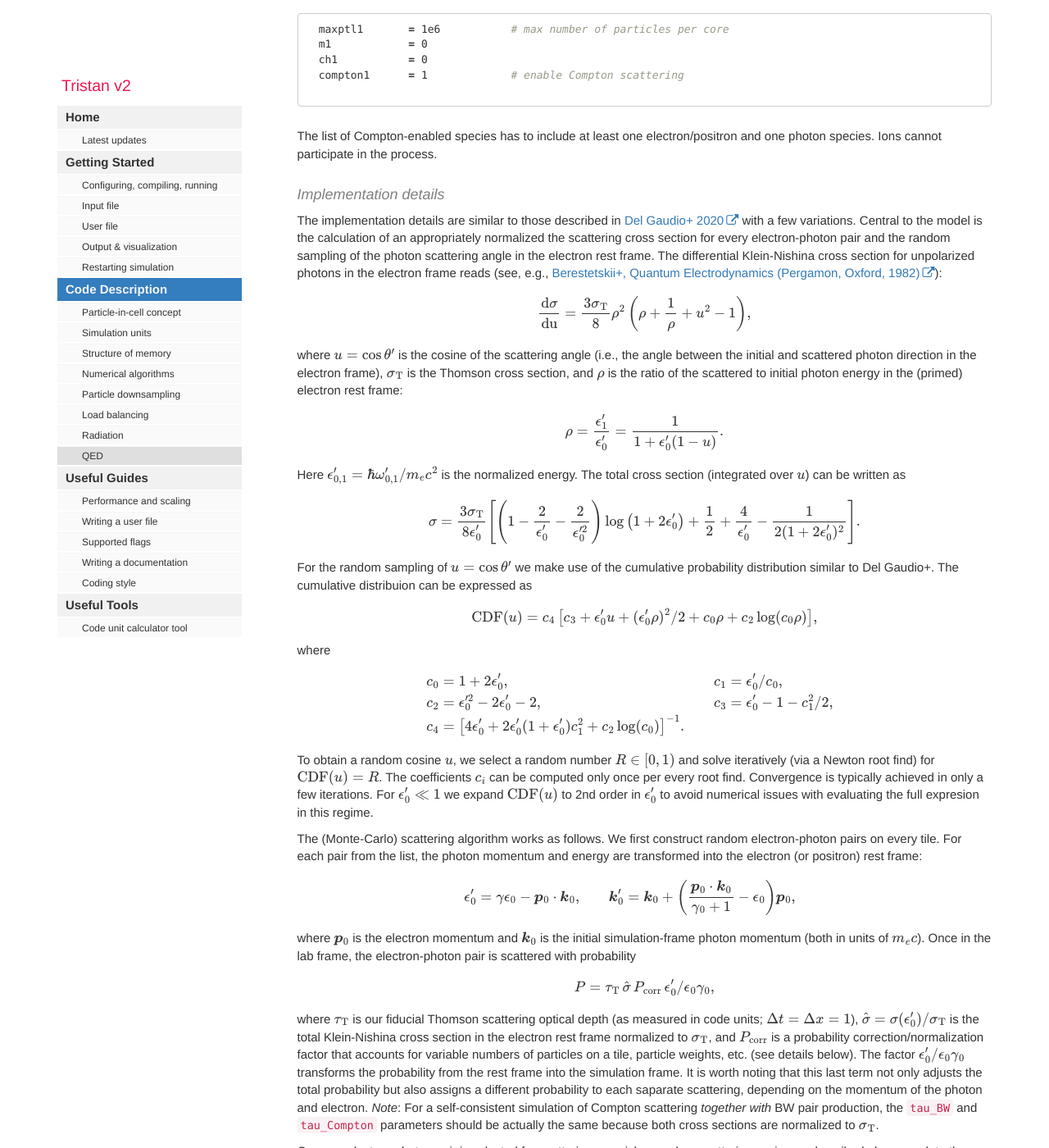
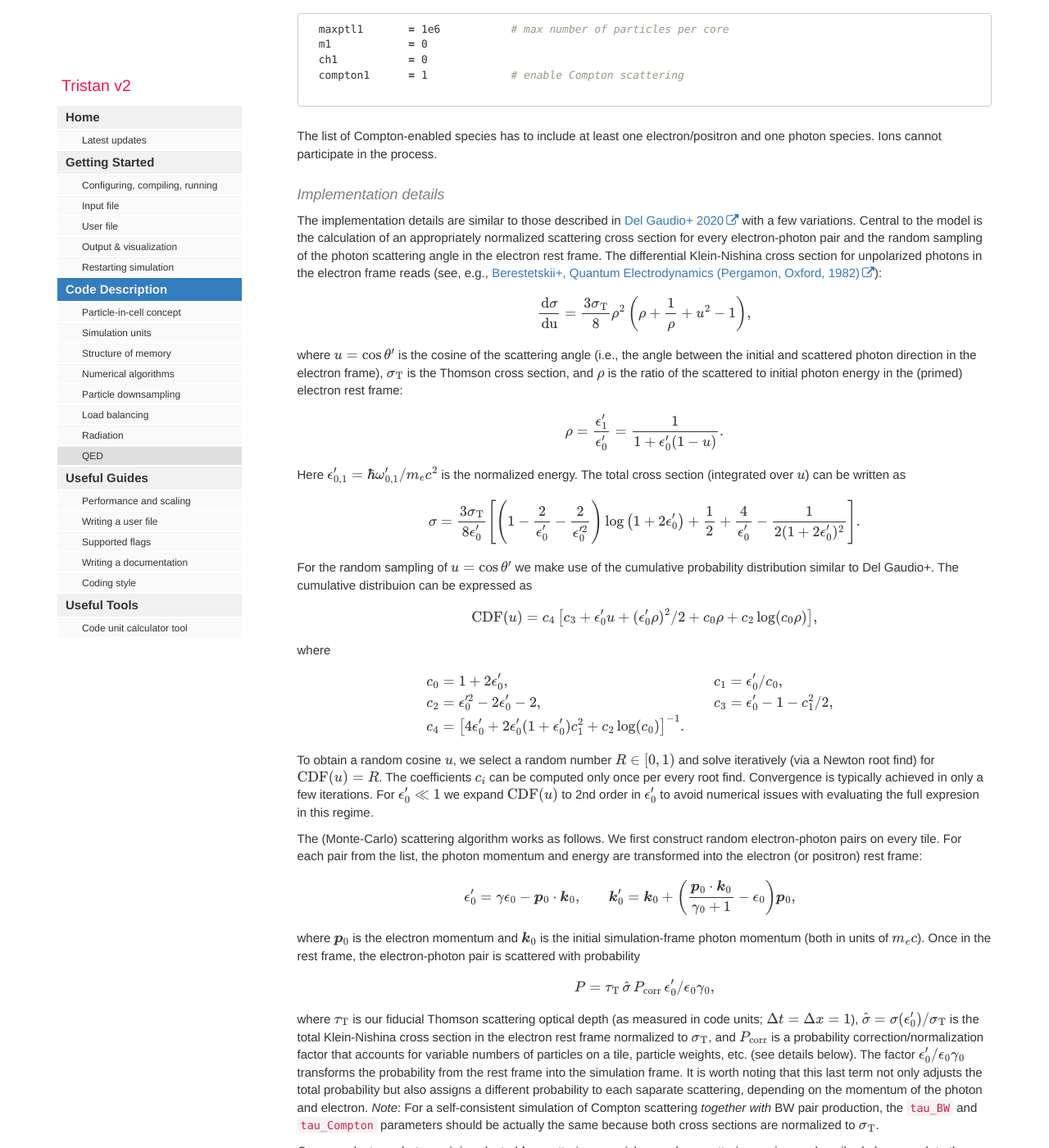
Before and after one commit to ntoles/tristan-wiki, a Jekyll site: the page built from pages/tristanv2/pic/tristanv2-qed.md, in a window 1280 px wide and 1400 px high, scrolled down 5629 px. Shown: the whole window at 82% size. Built offline with Jekyll 4.4.1, drawn with Linux system fonts in a browser that asks for light colours; comment, search, counter and statistics services are not loaded; some of the changed text lies outside the part shown.

Commit message:
cmp fix5

```diff
--- a/pages/tristanv2/pic/tristanv2-qed.md
+++ b/pages/tristanv2/pic/tristanv2-qed.md
@@ -192,7 +192,7 @@ Ions cannot participate in the process.
 The implementation details are similar to those described in
 [Del Gaudio+ 2020](https://arxiv.org/abs/2004.11404) with a few variations.
 Central to the model is the calculation of an appropriately
-normalized the scattering cross section for every electron-photon pair and
+normalized scattering cross section for every electron-photon pair and
 the random sampling of the photon scattering angle in the electron rest frame.
 The differential Klein-Nishina cross section for unpolarized
 photons in the electron frame reads (see, e.g.,
@@ -259,7 +259,7 @@ rest frame:
 $$</div>
 where $\boldsymbol p_0$ is the electron momentum and $\boldsymbol k_0$ is
 the initial simulation-frame photon momentum (both in units of $m_e c$).
-Once in the lab frame, the electron-photon pair is scattered with
+Once in the rest frame, the electron-photon pair is scattered with
 probability
 <div>$$
 \begin{align}
@@ -364,6 +364,6 @@ theoretically expected Wien solution $\sim \epsilon_{\rm ph}^2\exp(−\epsilon_{
 where $\theta_e =k_{\rm B}T_e/m_ec^2$ is the (dimensionless) background temperature. Left: both electrons
 and photons have weight 1. Right: electrons have initial weight 3.1 and photons 2.4." %}
 
-{% include image.html file="tristan_v2/qed/jones.png" alt="jns" max-width="50%" caption="Spectrum of
+{% include image.html file="tristan_v2/qed/jones.png" alt="jns" max-width="60%" caption="Spectrum of
 photons scattered of a relativistic electron. The numerical result (blue line) is compared against the
-expression derived by Jones 1968, valid for $\gamma_e\gg 1$." %}
+expression derived by Jones (1968), valid for $\gamma_e\gg 1$." %}
```
Also changed, not shown: other parts of pages/tristanv2/pic/tristanv2-qed.md (+2 -2 lines).
